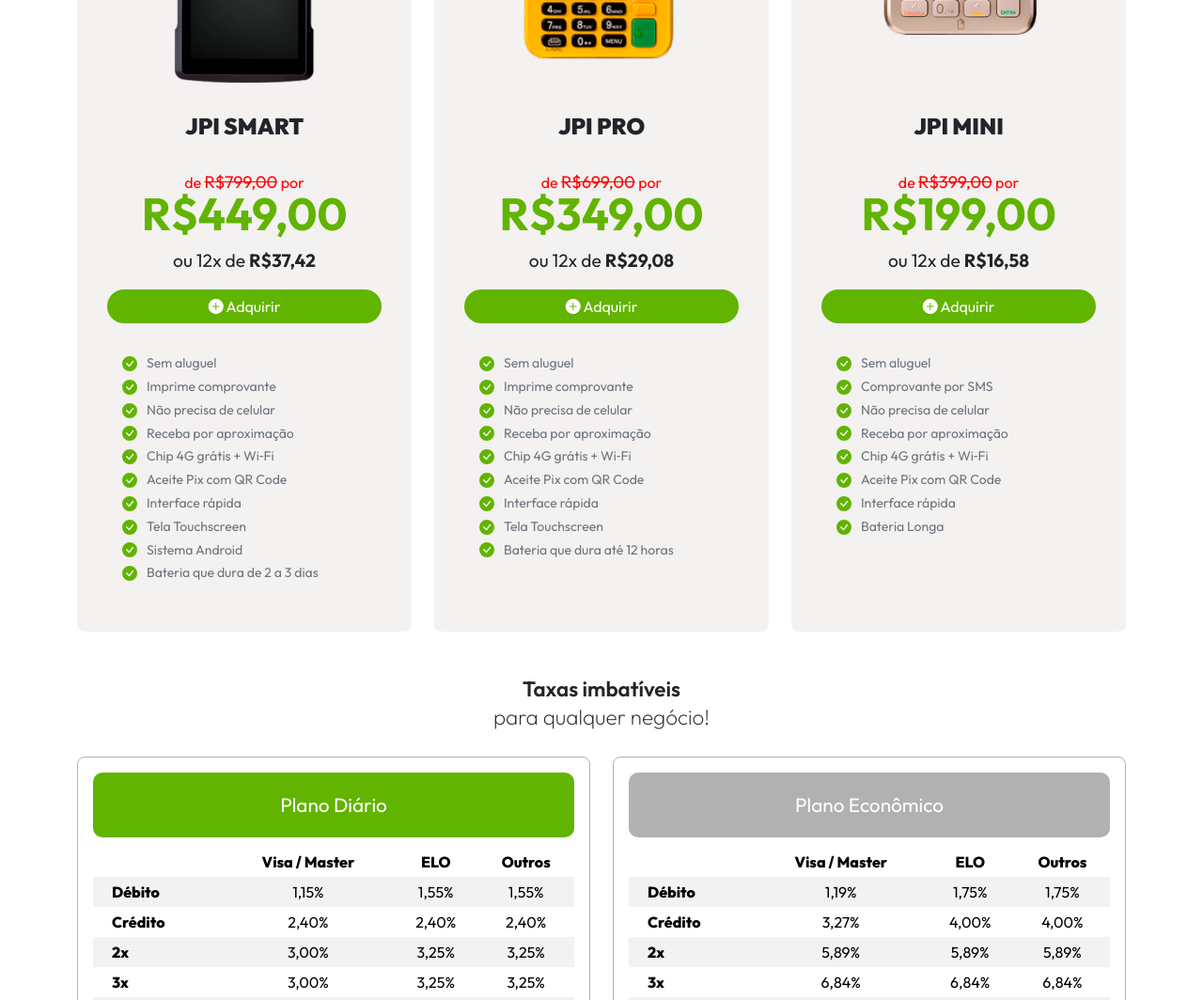
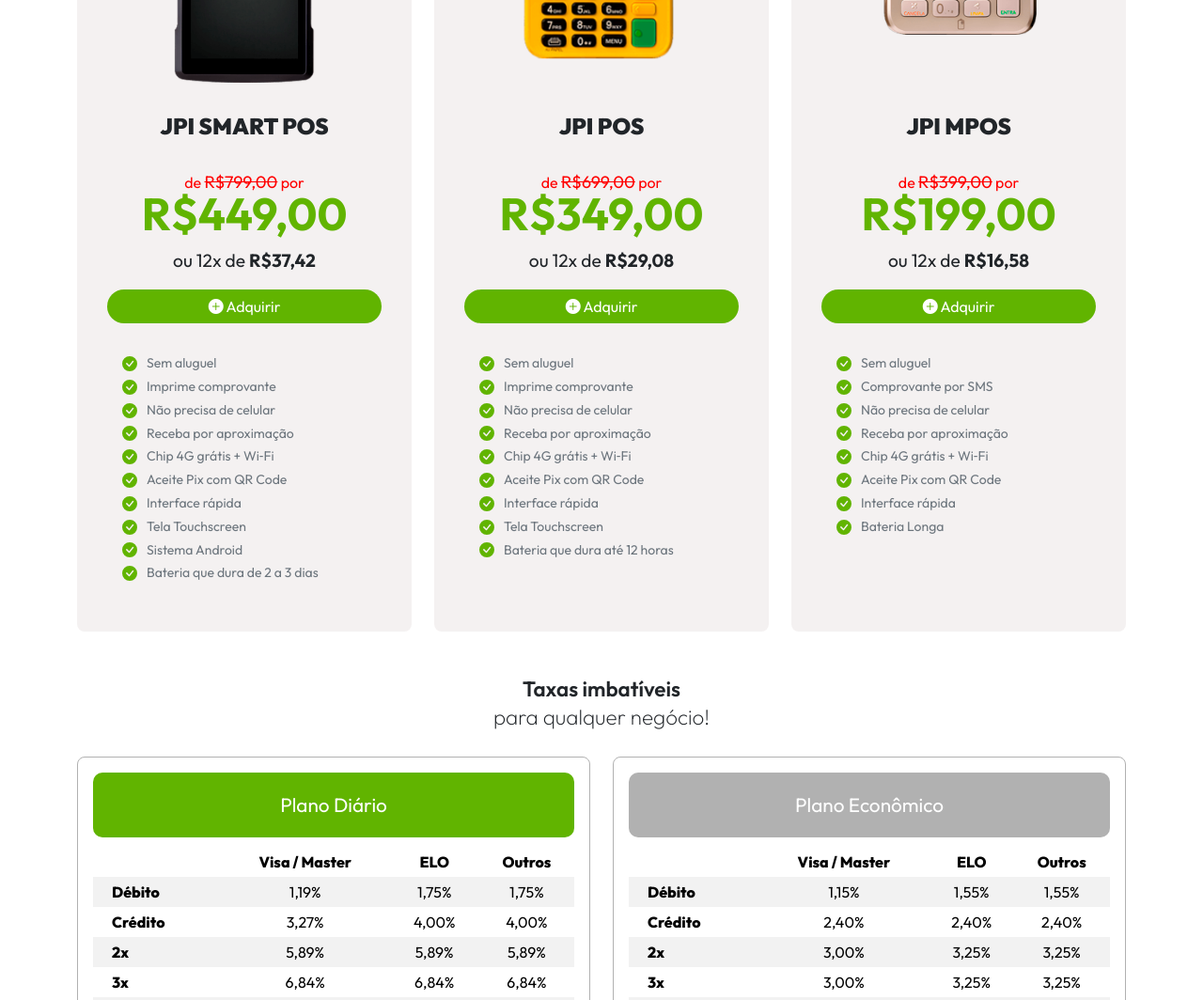
Before and after one commit to RaphaelFreire/jpi, a plain HTML site: page index.html in a window 1280 px wide. Shown: the part 1560-2624 px from the top of the page at 94% size. Drawn offline with nearby package versions, Linux system fonts and the light colour scheme.

Commit message:
client ajusted done

```diff
--- a/index.html
+++ b/index.html
@@ -1359,7 +1359,7 @@
                         <img class="machine-mos" src="assets/jpi/machine-smart.png" alt="JPI MPOS" />
                         <div class="card-body">
                             <div class="card-price">
-                                <h5 class="card-title">JPI SMART</h5>
+                                <h5 class="card-title">JPI SMART POS</h5>
                                 <div class="old-price">
                                     <span>de</span>
                                     <span>R$799,00</span>
@@ -1399,7 +1399,7 @@
 
                         <div class="card-body card-body-modify">
                             <div class="card-price card-body-price-modify">
-                                <h5 class="card-title">JPI PRO</h5>
+                                <h5 class="card-title">JPI POS</h5>
                                 <div class="old-price card-body-old-price-modify">
                                     <span>de</span>
                                     <span>R$699,00</span>
@@ -1436,7 +1436,7 @@
                         <img class="machine-pro" src="assets/jpi/machine-mpos.png" alt="JPI MINI" />
                         <div class="card-body">
                             <div class="card-price">
-                                <h5 class="card-title">JPI MINI</h5>
+                                <h5 class="card-title">JPI MPOS</h5>
                                 <div class="old-price">
                                     <span>de</span>
                                     <span>R$399,00</span>
@@ -2214,7 +2214,7 @@
         (function () {
             // dados das tabelas
             const TAXAS = {
-                economico: [
+                diario: [
                     ["Débito", "1,19%", "1,75%", "1,75%"],
                     ["Crédito", "3,27%", "4,00%", "4,00%"],
                     ["2x", "5,89%", "5,89%", "5,89%"],
@@ -2236,7 +2236,7 @@
                     ["18x", "19,86%", "19,86%", "19,86%"],
                     ["PIX", "0,50%", "0,50%", "0,50%"],
                 ],
-                diario: [
+                economico: [
                     ["Débito", "1,15%", "1,55%", "1,55%"],
                     ["Crédito", "2,40%", "2,40%", "2,40%"],
                     ["2x", "3,00%", "3,25%", "3,25%"],
```
Also changed, not shown: assets/jpi/app-desktop.png, 1 other file.
